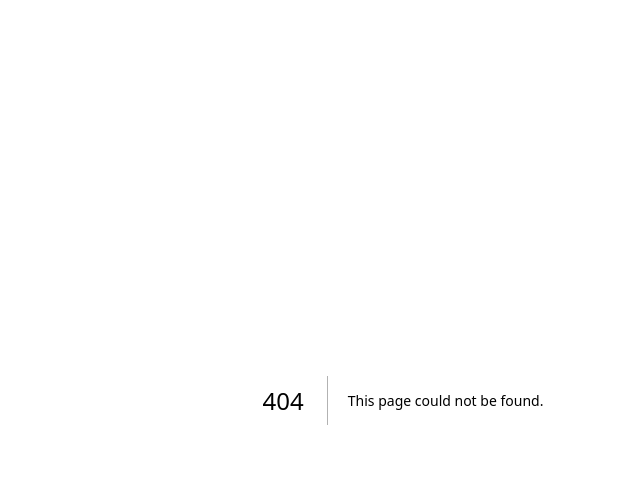
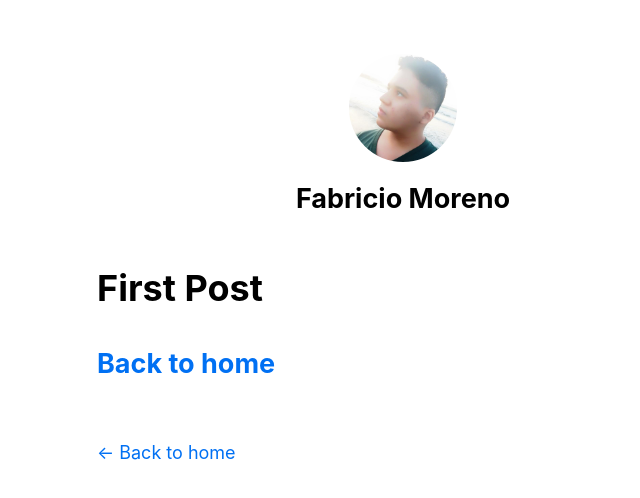
Before and after one commit to FabricioMoreno/NextJs, a Next.js app: page /posts/first-post in a window 1280 px wide. Before the commit this address had no page. Shown: the top 498 px of the page, without its empty margins (237-877 px from the left). Built offline with nearby package versions, Linux system fonts and the light colour scheme.

Commit message:
Assests,metadata, and CSS

```diff
--- /dev/null
+++ b/components/layout.js
@@ -0,0 +1,69 @@
+import Head from 'next/head';
+import Image from 'next/image';
+import styles from '../styles/layout.module.css';
+import utilStyles from '../styles/utils.module.css';
+import Link from 'next/link';
+
+const name = 'Fabricio Moreno';
+export const siteTitle = 'Next.js Sample Website';
+
+export default function Layout({ children, home }) {
+  return (
+    <div className={styles.container}>
+      <Head>
+        <link rel="icon" href="/favicon.ico" />
+        <meta
+          name="description"
+          content="Learn how to build a personal website using Next.js"
+        />
+        <meta
+          property="og:image"
+          content={`https://og-image.vercel.app/${encodeURI(
+            siteTitle,
+          )}.png?theme=light&md=0&fontSize=75px&images=https%3A%2F%2Fassets.vercel.com%2Fimage%2Fupload%2Ffront%2Fassets%2Fdesign%2Fnextjs-black-logo.svg`}
+        />
+        <meta name="og:title" content={siteTitle} />
+        <meta name="twitter:card" content="summary_large_image" />
+      </Head>
+      <header className={styles.header}>
+        {home ? (
+          <>
+            <Image
+              priority
+              src="/images/profile.jpg"
+              className={utilStyles.borderCircle}
+              height={144}
+              width={144}
+              alt=""
+            />
+            <h1 className={utilStyles.heading2Xl}>{name}</h1>
+          </>
+        ) : (
+          <>
+            <Link href="/">
+              <Image
+                priority
+                src="/images/profile.jpg"
+                className={utilStyles.borderCircle}
+                height={108}
+                width={108}
+                alt=""
+              />
+            </Link>
+            <h2 className={utilStyles.headingLg}>
+              <Link href="/" className={utilStyles.colorInherit}>
+                {name}
+              </Link>
+            </h2>
+          </>
+        )}
+      </header>
+      <main>{children}</main>
+      {!home && (
+        <div className={styles.backToHome}>
+          <Link href="/">← Back to home</Link>
+        </div>
+      )}
+    </div>
+  );
+}
--- /dev/null
+++ b/pages/_app.js
@@ -0,0 +1,5 @@
+import "../styles/globals.css"
+
+export default function App({ Component, pageProps }) {
+    return <Component {...pageProps} />;
+  }
--- /dev/null
+++ b/pages/posts/first-post.js
@@ -0,0 +1,18 @@
+import Link from "next/link"
+import Head from "next/head"
+import Layout from "../../components/layout"
+
+export default function FirstPost(){
+    return (
+        <Layout>
+        <Head>
+            <title>First Post</title>
+        </Head>
+
+      <h1>First Post</h1>
+      <h2>
+        <Link href="/">Back to home</Link>
+      </h2>
+    </Layout>
+    )
+}
--- /dev/null
+++ b/styles/layout.module.css
@@ -0,0 +1,15 @@
+.container {
+  max-width: 36rem;
+  padding: 0 1rem;
+  margin: 3rem auto 6rem;
+}
+
+.header {
+  display: flex;
+  flex-direction: column;
+  align-items: center;
+}
+
+.backToHome {
+  margin: 3rem 0 0;
+}
--- /dev/null
+++ b/styles/utils.module.css
@@ -0,0 +1,52 @@
+.heading2Xl {
+    font-size: 2.5rem;
+    line-height: 1.2;
+    font-weight: 800;
+    letter-spacing: -0.05rem;
+    margin: 1rem 0;
+  }
+
+  .headingXl {
+    font-size: 2rem;
+    line-height: 1.3;
+    font-weight: 800;
+    letter-spacing: -0.05rem;
+    margin: 1rem 0;
+  }
+
+  .headingLg {
+    font-size: 1.5rem;
+    line-height: 1.4;
+    margin: 1rem 0;
+  }
+
+  .headingMd {
+    font-size: 1.2rem;
+    line-height: 1.5;
+  }
+
+  .borderCircle {
+    border-radius: 9999px;
+  }
+
+  .colorInherit {
+    color: inherit;
+  }
+
+  .padding1px {
+    padding-top: 1px;
+  }
+
+  .list {
+    list-style: none;
+    padding: 0;
+    margin: 0;
+  }
+
+  .listItem {
+    margin: 0 0 1.25rem;
+  }
+
+  .lightText {
+    color: #666;
+  }
```
